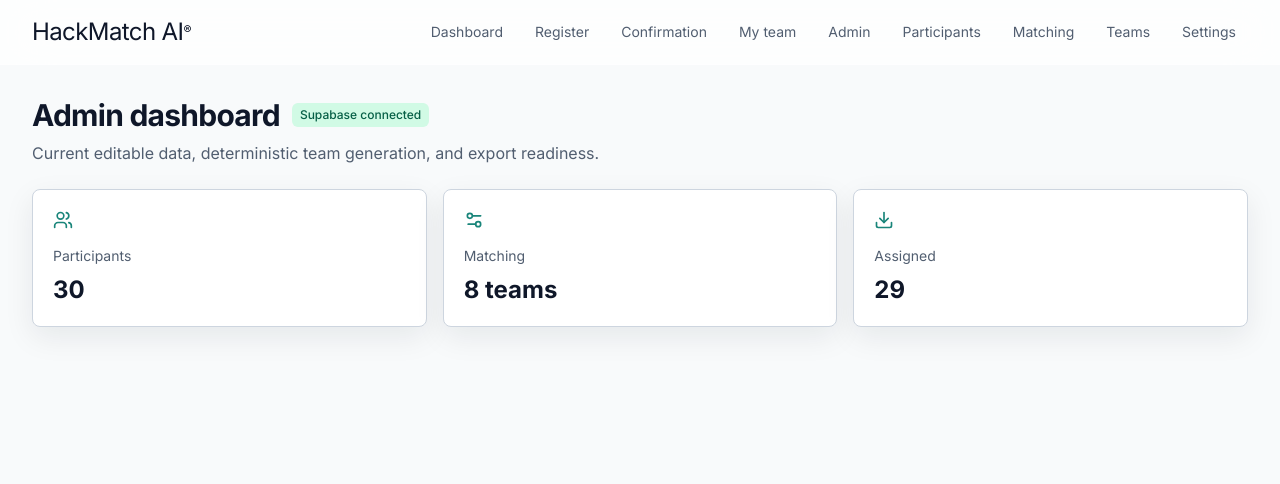
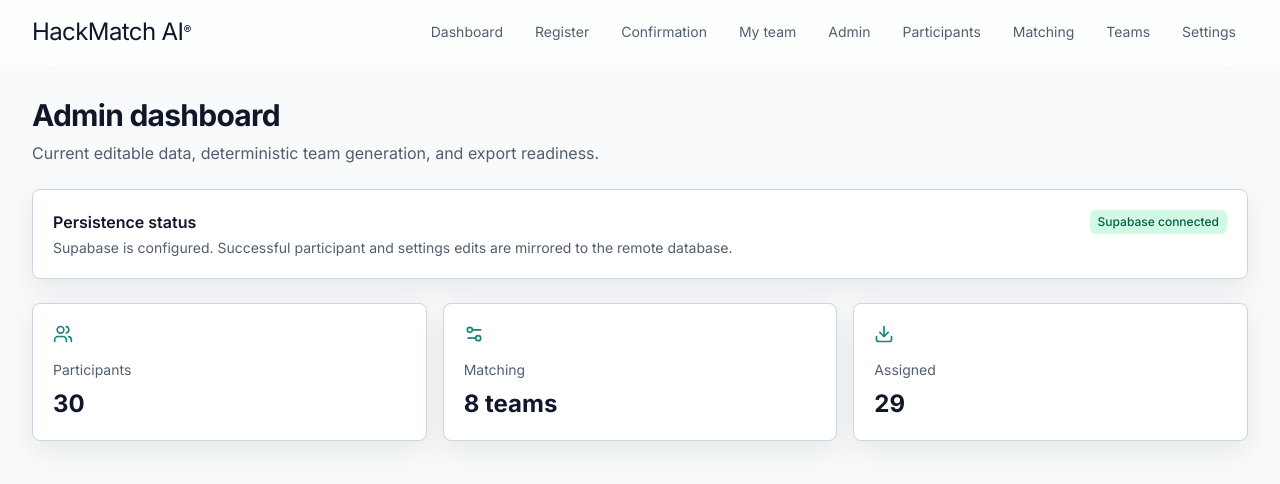
Before and after one commit to best-ed/HackMatch-AI, a Next.js app: page /admin in a window 1280 px wide. Shown: the top 484 px of the page. Built offline with nearby package versions, Linux system fonts and the light colour scheme; no server answers; the database is empty.

Commit message:
feat: show persistence status in admin

```diff
--- a/app/admin/matching/page.tsx
+++ b/app/admin/matching/page.tsx
@@ -3,13 +3,22 @@
 import Link from "next/link";
 import { useState } from "react";
 import { AlertTriangle, CheckCircle2, Gauge, Settings2, Users } from "lucide-react";
+import { AdminPersistenceStatus } from "@/components/admin-persistence-status";
 import { Badge, Card } from "@/components/ui";
 import { useHackMatchData } from "@/lib/local-store";
 import { generateTeams } from "@/lib/matching/algorithm";
 import type { MatchingResult } from "@/lib/matching/types";
 
 export default function AdminMatchingPage() {
-  const { cohortParticipants, settings, activeCohort, setActiveCohort, cohorts } = useHackMatchData();
+  const {
+    cohortParticipants,
+    settings,
+    activeCohort,
+    setActiveCohort,
+    cohorts,
+    persistenceMode,
+    persistenceWarning
+  } = useHackMatchData();
   const [newCohort, setNewCohort] = useState("");
   const result = generateTeams(cohortParticipants, settings);
   const eligible = cohortParticipants.filter((participant) => participant.consentToMatch);
@@ -48,6 +57,11 @@ export default function AdminMatchingPage() {
           View teams
         </Link>
       </div>
+      <AdminPersistenceStatus
+        mode={persistenceMode}
+        warning={persistenceWarning}
+        detail="Cohort selection is stored locally; participant and settings edits can sync to Supabase when env vars are configured."
+      />
       <Card className="space-y-4">
         <div className="flex flex-wrap items-center justify-between gap-3">
           <div>
--- a/app/admin/page.tsx
+++ b/app/admin/page.tsx
@@ -2,7 +2,8 @@
 
 import Link from "next/link";
 import { Download, Settings2, Users } from "lucide-react";
-import { Badge, Card } from "@/components/ui";
+import { AdminPersistenceStatus } from "@/components/admin-persistence-status";
+import { Card } from "@/components/ui";
 import { useHackMatchData } from "@/lib/local-store";
 import { generateTeams } from "@/lib/matching/algorithm";
 
@@ -14,19 +15,12 @@ export default function AdminPage() {
   return (
     <div className="space-y-6">
       <div>
-        <div className="flex flex-wrap items-center gap-3">
-          <h1 className="text-3xl font-bold tracking-tight">Admin dashboard</h1>
-          <Badge className={persistenceMode === "supabase" ? "bg-emerald-100 text-emerald-800" : "bg-slate-100 text-slate-800"}>
-            {persistenceMode === "supabase" ? "Supabase connected" : "Local storage"}
-          </Badge>
-        </div>
+        <h1 className="text-3xl font-bold tracking-tight">Admin dashboard</h1>
         <p className="mt-2 text-muted-foreground">
           Current editable data, deterministic team generation, and export readiness.
         </p>
-        {persistenceWarning ? (
-          <p className="mt-2 text-sm font-medium text-amber-700">{persistenceWarning}</p>
-        ) : null}
       </div>
+      <AdminPersistenceStatus mode={persistenceMode} warning={persistenceWarning} />
       <div className="grid gap-4 md:grid-cols-3">
         <AdminLink href="/admin/participants" title="Participants" value={participants.length} icon={<Users size={20} />} />
         <AdminLink href="/admin/matching" title="Matching" value={`${result.teams.length} teams`} icon={<Settings2 size={20} />} />
--- a/app/admin/participants/page.tsx
+++ b/app/admin/participants/page.tsx
@@ -1,6 +1,7 @@
 "use client";
 
 import { useMemo, useState } from "react";
+import { AdminPersistenceStatus } from "@/components/admin-persistence-status";
 import { Badge, Button, Card, TextArea, TextInput } from "@/components/ui";
 import { participantsToCsv } from "@/lib/export";
 import { joinListLines, splitList, useHackMatchData } from "@/lib/local-store";
@@ -8,7 +9,18 @@ import type { ExperienceLevel, Participant } from "@/lib/matching/types";
 import { planParticipantCsvImport, type ParticipantImportMode } from "@/lib/participant-import";
 
 export default function AdminParticipantsPage() {
-  const { participants, setParticipants, saveParticipant, deleteParticipant, resetDemoData, activeCohort, setActiveCohort, cohorts } = useHackMatchData();
+  const {
+    participants,
+    setParticipants,
+    saveParticipant,
+    deleteParticipant,
+    resetDemoData,
+    activeCohort,
+    setActiveCohort,
+    cohorts,
+    persistenceMode,
+    persistenceWarning
+  } = useHackMatchData();
   const [query, setQuery] = useState("");
   const [roleFilter, setRoleFilter] = useState("all");
   const [experienceFilter, setExperienceFilter] = useState<"all" | ExperienceLevel>("all");
@@ -143,6 +155,11 @@ export default function AdminParticipantsPage() {
           {exportStatus}
         </div>
       ) : null}
+      <AdminPersistenceStatus
+        mode={persistenceMode}
+        warning={persistenceWarning}
+        detail="Participant edits, imports, access tokens, and cohorts are stored in this browser until Supabase env vars are configured."
+      />
       <div className="grid gap-4 md:grid-cols-4">
         <Metric label="Total" value={participants.length} />
         <Metric label="Showing" value={filteredParticipants.length} />
--- a/app/admin/settings/page.tsx
+++ b/app/admin/settings/page.tsx
@@ -1,13 +1,22 @@
 "use client";
 
 import { useMemo } from "react";
+import { AdminPersistenceStatus } from "@/components/admin-persistence-status";
 import { Badge, Card, TextInput } from "@/components/ui";
 import { useHackMatchData } from "@/lib/local-store";
 import type { MatchingSettings } from "@/lib/matching/types";
 import { matchingPresets, validateMatchingSettings } from "@/lib/settings-guardrails";
 
 export default function AdminSettingsPage() {
-  const { settings, setSettings, resetDemoData, cohortParticipants, activeCohort } = useHackMatchData();
+  const {
+    settings,
+    setSettings,
+    resetDemoData,
+    cohortParticipants,
+    activeCohort,
+    persistenceMode,
+    persistenceWarning
+  } = useHackMatchData();
   const health = useMemo(
     () => validateMatchingSettings(settings, cohortParticipants),
     [cohortParticipants, settings]
@@ -40,6 +49,11 @@ export default function AdminSettingsPage() {
           Reset demo data
         </button>
       </div>
+      <AdminPersistenceStatus
+        mode={persistenceMode}
+        warning={persistenceWarning}
+        detail="Matching settings are stored in this browser until Supabase env vars are configured."
+      />
       <Card className="space-y-4">
         <div className="flex flex-wrap items-start justify-between gap-3">
           <div>
--- a/app/admin/teams/page.tsx
+++ b/app/admin/teams/page.tsx
@@ -1,6 +1,7 @@
 "use client";
 
 import { useEffect, useMemo, useState } from "react";
+import { AdminPersistenceStatus } from "@/components/admin-persistence-status";
 import { Badge, Card } from "@/components/ui";
 import type { ExplanationServiceResult } from "@/lib/ai/explanation-service";
 import { teamsToCsv } from "@/lib/export";
@@ -17,7 +18,9 @@ export default function AdminTeamsPage() {
     deleteMatchRun,
     activeCohort,
     setActiveCohort,
-    cohorts
+    cohorts,
+    persistenceMode,
+    persistenceWarning
   } = useHackMatchData();
   const result = useMemo(
     () => generateTeams(cohortParticipants, settings),
@@ -163,6 +166,11 @@ export default function AdminTeamsPage() {
           </button>
         </div>
       </div>
+      <AdminPersistenceStatus
+        mode={persistenceMode}
+        warning={persistenceWarning}
+        detail="Live generated teams and saved match runs are kept in local browser storage; participant and settings data can sync to Supabase when configured."
+      />
       <Card className="flex flex-wrap items-end justify-between gap-4">
         <label className="space-y-2 text-sm font-medium">
           <span>Active cohort</span>
--- /dev/null
+++ b/components/admin-persistence-status.tsx
@@ -0,0 +1,32 @@
+"use client";
+
+import { Badge, Card } from "@/components/ui";
+
+export function AdminPersistenceStatus({
+  mode,
+  warning,
+  detail = "Participants and matching settings are editable in this browser. Configure Supabase env vars to persist them remotely."
+}: {
+  mode: "local" | "supabase";
+  warning?: string;
+  detail?: string;
+}) {
+  return (
+    <Card className="flex flex-wrap items-start justify-between gap-4">
+      <div>
+        <div className="font-semibold">Persistence status</div>
+        <p className="mt-1 text-sm text-muted-foreground">
+          {mode === "supabase"
+            ? "Supabase is configured. Successful participant and settings edits are mirrored to the remote database."
+            : detail}
+        </p>
+        {warning ? (
+          <p className="mt-2 text-sm font-medium text-amber-700">{warning}</p>
+        ) : null}
+      </div>
+      <Badge className={mode === "supabase" ? "bg-emerald-100 text-emerald-800" : "bg-slate-100 text-slate-800"}>
+        {mode === "supabase" ? "Supabase connected" : "Local storage"}
+      </Badge>
+    </Card>
+  );
+}
```
